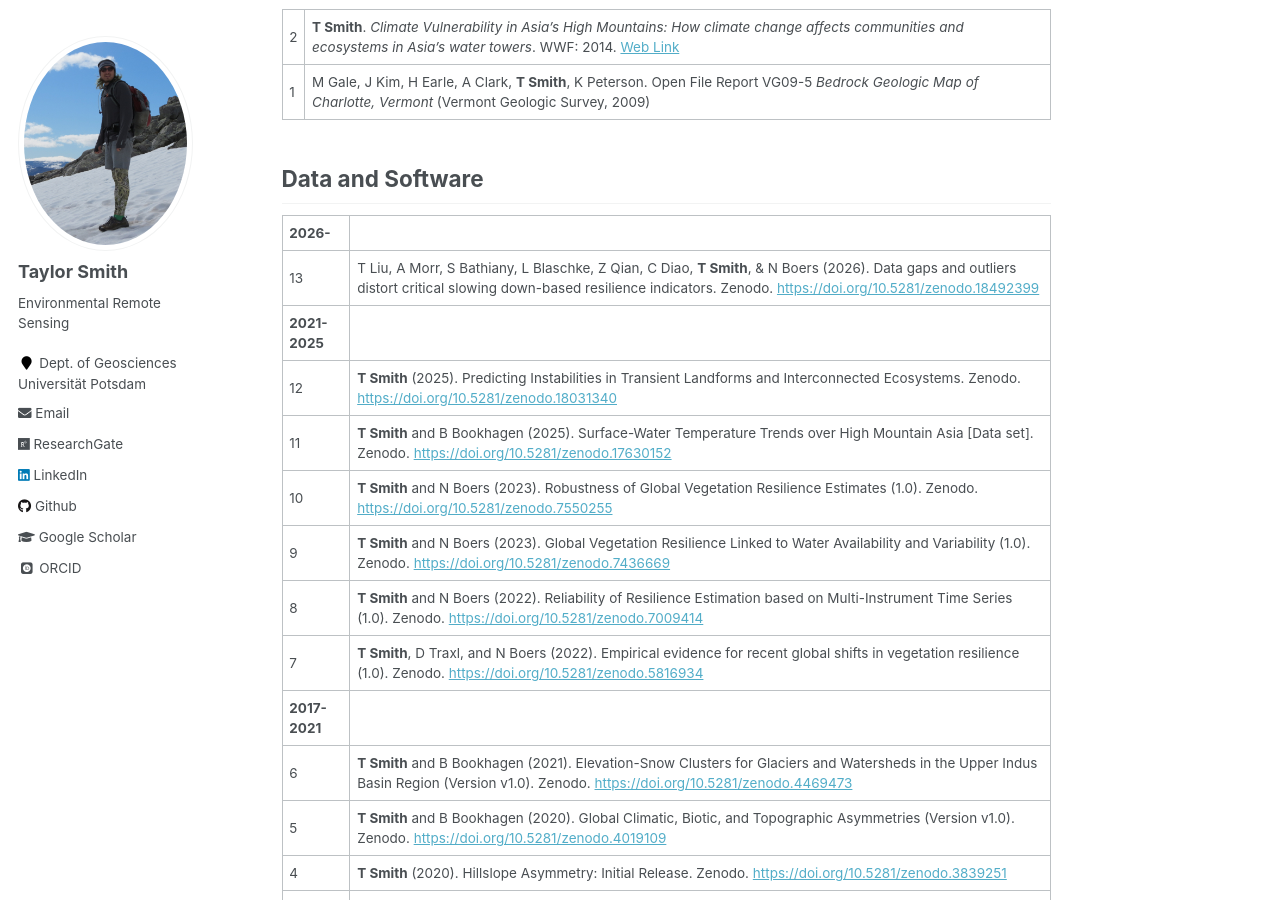
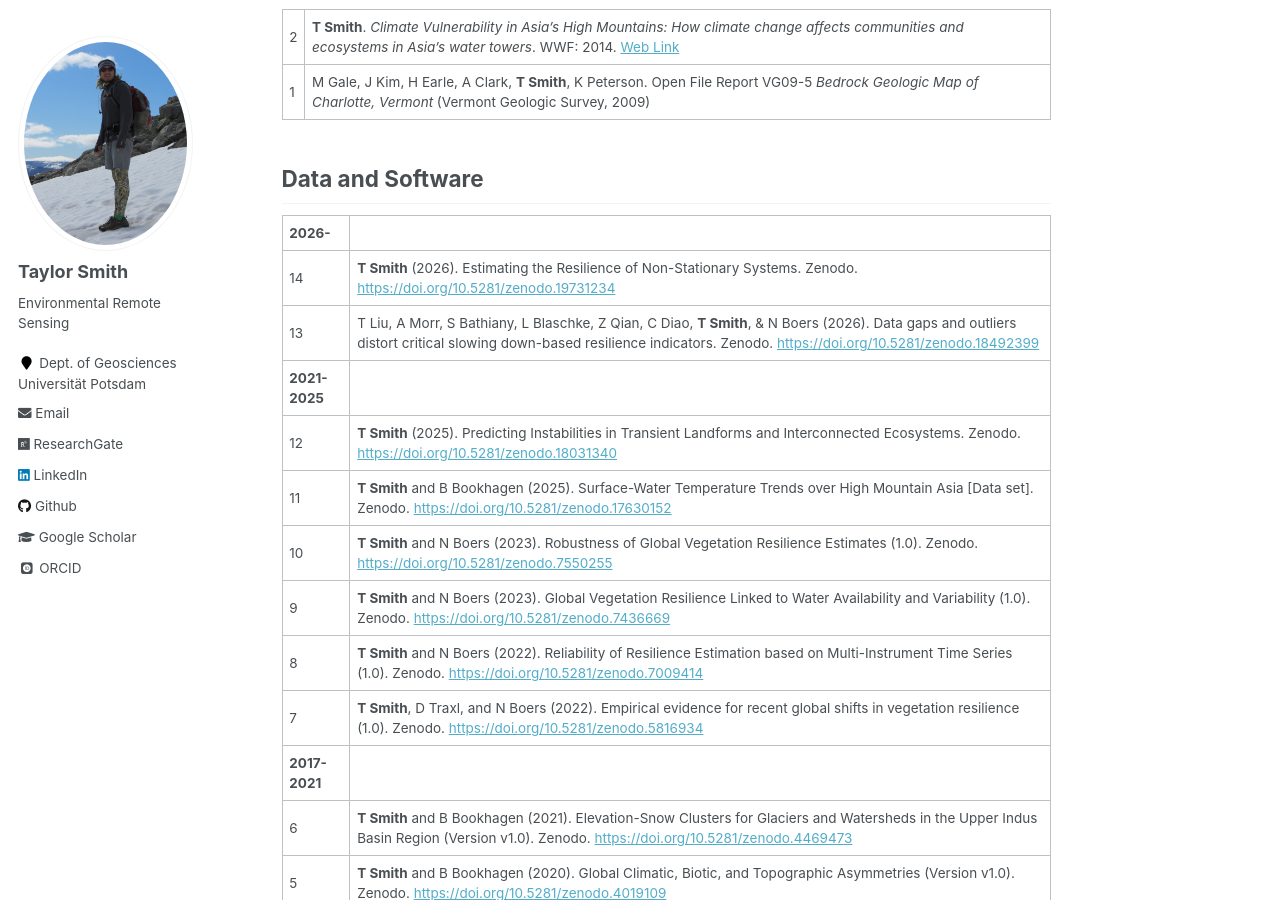
Before and after one commit to tasmi/tasmi.github.io, a Jekyll site: the page built from _pages/publications.md, in a window 1280 px wide and 900 px high, scrolled down 3226 px. Built offline with Jekyll 4.4.1, drawn with Linux system fonts in a browser that asks for light colours; some web fonts are replaced.

Commit message:
Update publications.md

```diff
--- a/_pages/publications.md
+++ b/_pages/publications.md
@@ -60,6 +60,7 @@ I maintain a set of freely available [Google Earth Engine codes](https://github.
 ## Data and Software
 
 | **2026-**
+14 | **T Smith** (2026). Estimating the Resilience of Non-Stationary Systems. Zenodo. [https://doi.org/10.5281/zenodo.19731234](https://doi.org/10.5281/zenodo.19731234)
 13 | T Liu, A Morr, S Bathiany, L Blaschke, Z Qian, C Diao, **T Smith**, & N Boers (2026). Data gaps and outliers distort critical slowing down-based resilience indicators. Zenodo. [https://doi.org/10.5281/zenodo.18492399](https://doi.org/10.5281/zenodo.18492399)
 | **2021-2025**
 12 | **T Smith** (2025). Predicting Instabilities in Transient Landforms and Interconnected Ecosystems. Zenodo.  [https://doi.org/10.5281/zenodo.18031340](https://doi.org/10.5281/zenodo.18031340)
```
